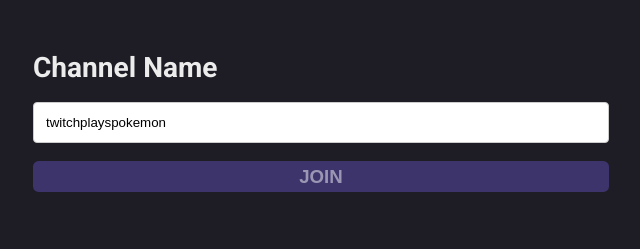
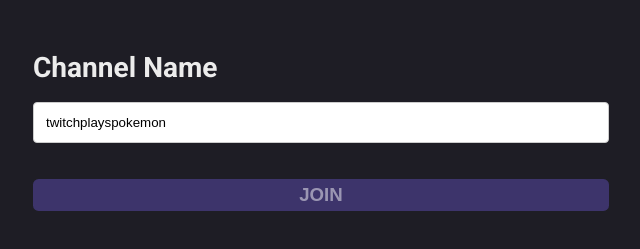
Before and after one commit to dieharders/twitch-chat-presence, a plain HTML site: page index.html in a window 1280 px wide. Shown: the part 237-486 px from the top of the page, without its empty margins (319-959 px from the left). Drawn offline with Linux system fonts and the light colour scheme.

Commit message:
Fixed caht msg's not scrolling when at bottom of page.

```diff
--- a/main.js
+++ b/main.js
@@ -329,7 +329,7 @@
 	}
 
 	// Auto Scroll to bottom of page if already at bottom
-	let scrollH = (div.scrollTop + div.offsetHeight)+60;
+	let scrollH = (div.scrollTop + div.offsetHeight)+90;
 	if (scrollH >= div.scrollHeight || div.offsetHeight == div.scrollHeight)
 	{
 		div.scrollTo(0, div.scrollHeight);
--- a/style.css
+++ b/style.css
@@ -85,7 +85,9 @@
 .hideBtn.login {
 	width: 100%;
 	font-size: 14pt;
-	margin: 0;
+	margin: auto;
+	margin-top: 1em;
+	margin-bottom: 1em;
 	border-radius: 0.3em;
 }
 
```
